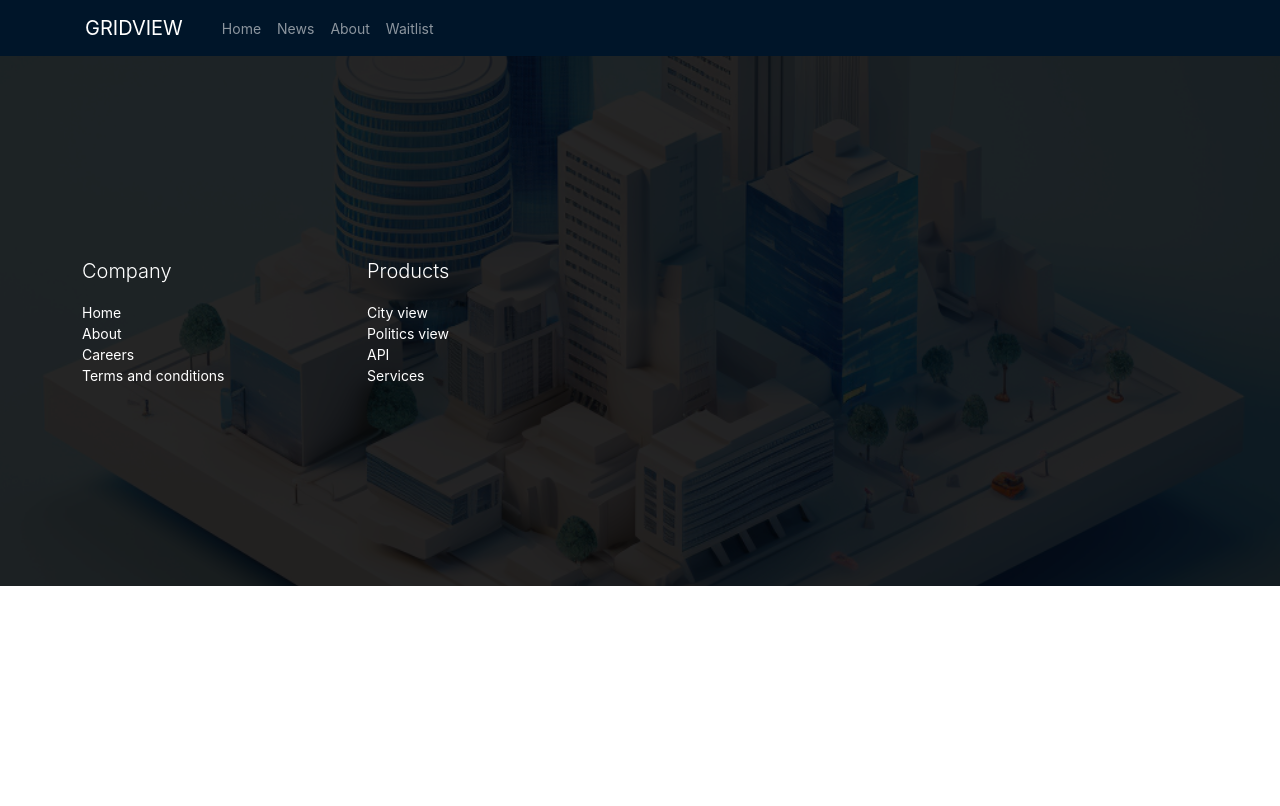
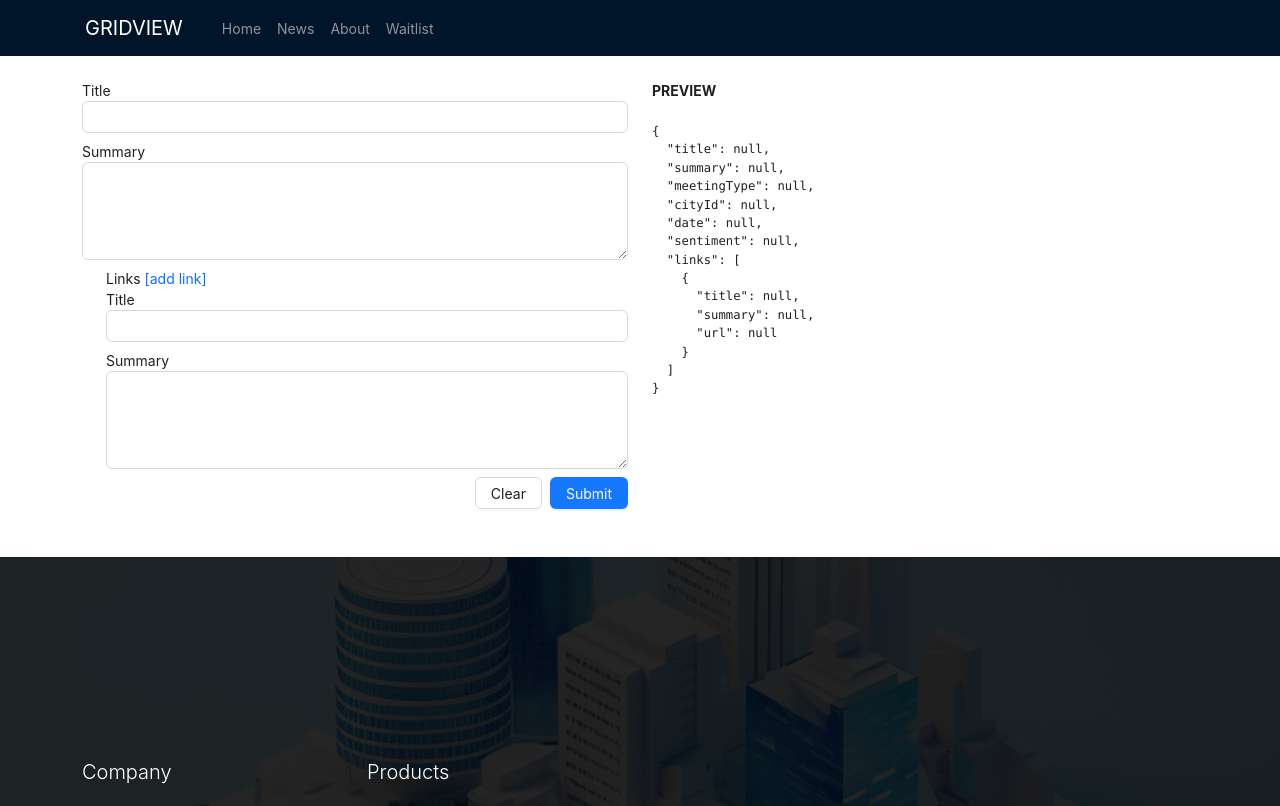
Before and after one commit to albertkim/gridview-analytics-web, a React (Create React App) app: page /admin in a window 1280 px wide. Shown: the top 806 px of the page. Built offline with nearby package versions, Linux system fonts and the light colour scheme.

Commit message:
Started working on admin page

```diff
--- a/src/App.tsx
+++ b/src/App.tsx
@@ -6,6 +6,7 @@ import { HomePage } from './pages/HomePage'
 import { AboutPage } from './pages/AboutPage'
 import { DemoPage } from './pages/DemoPage'
 import { NewsPage } from './pages/NewsPage'
+import { AdminPage } from './pages/AdminPage'
 const { Content, Footer } = Layout
 
 function App() {
@@ -85,6 +86,7 @@ function App() {
             <Route path='/about' element={<AboutPage />} />
             <Route path='/news' element={<NewsPage />} />
             <Route path='/demo' element={<DemoPage />} />
+            <Route path='/admin' element={<AdminPage />} />
           </Routes>
 
         </Content>
--- /dev/null
+++ b/src/pages/AdminPage/index.tsx
@@ -0,0 +1,104 @@
+import { Button, Input, Space } from 'antd'
+import TextArea from 'antd/es/input/TextArea'
+import { useState } from 'react'
+
+interface ICreateNews {
+  title: string | null
+  summary: string | null
+  meetingType: string | null
+  cityId: number | null
+  date: string | null
+  sentiment: string | null
+  links: Array<{
+    title: string | null
+    summary: string | null
+    url: string | null
+  }>
+}
+
+export function AdminPage() {
+
+  const [formData, setFormData] = useState<ICreateNews>({
+    title: null,
+    summary: null,
+    meetingType: null,
+    cityId: null,
+    date: null,
+    sentiment: null,
+    links: [
+      {
+        title: null,
+        summary: null,
+        url: null
+      }
+    ]
+  })
+
+  const environment = process.env.NODE_ENV!
+
+  // This admin page should only be available in local development environments
+  if (environment !== 'development') {
+    return (
+      <div>
+        404
+      </div>
+    )
+  }
+
+  return (
+    <div className='container my-4'>
+
+      <div className='row'>
+
+        <div className='col-md-6 mb-4'>
+          <div className='mb-2'>
+            <div>Title</div>
+            <Input />
+          </div>
+          <div className='mb-2'>
+            <div>Summary</div>
+            <TextArea rows={4} />
+          </div>
+          <div className='mb-2' style={{paddingLeft: 24}}>
+            <div>Links <a href='#'>[add link]</a></div>
+            {
+              formData.links.map((link) => {
+                return (
+                  <>
+                    <div className='mb-2'>
+                      <div>Title</div>
+                      <Input />
+                    </div>
+                    <div className='mb-2'>
+                      <div>Summary</div>
+                      <TextArea rows={4} />
+                    </div>
+                  </>
+                )
+              })
+            }
+          </div>
+          <div className='d-flex justify-content-end'>
+            <Space>
+              <Button>Clear</Button>
+              <Button type='primary'>Submit</Button>
+            </Space>
+          </div>
+        </div>
+
+        <div className='col-md-6 mb-4'>
+          <div><b>PREVIEW</b></div>
+          <br />
+          <pre>
+            {
+              JSON.stringify(formData, null, 2)
+            }
+          </pre>
+        </div>
+
+      </div>
+
+    </div>
+  )
+
+}
--- a/src/pages/NewsPage/index.tsx
+++ b/src/pages/NewsPage/index.tsx
@@ -1,9 +1,14 @@
-import { CityNewsPanel } from "./CityNewsPanel"
+import { CityNewsPanel } from './CityNewsPanel'
 
 export function NewsPage() {
 
   return (
-    <div className='container my-5'>
+    <div className='container my-4'>
+
+      <div className='text-center'>
+        <u>Metro Vancouver</u> | Metro Calgary | Metro Toronto | Metro Chicago | Metro New York
+      </div>
+      <hr />
 
       <h1 className='text-center fw-bold'>METRO VANCOUVER</h1>
 
--- a/src/services/APIService.tsx
+++ b/src/services/APIService.tsx
@@ -43,6 +43,10 @@ export const APIService = {
       }
     })
     return newsResponse.data
+  },
+
+  async postNews() {
+
   }
 
 }
```
Also changed, not shown: src/pages/NewsPage/LegacyNewsData.ts (+9 -0 lines).
